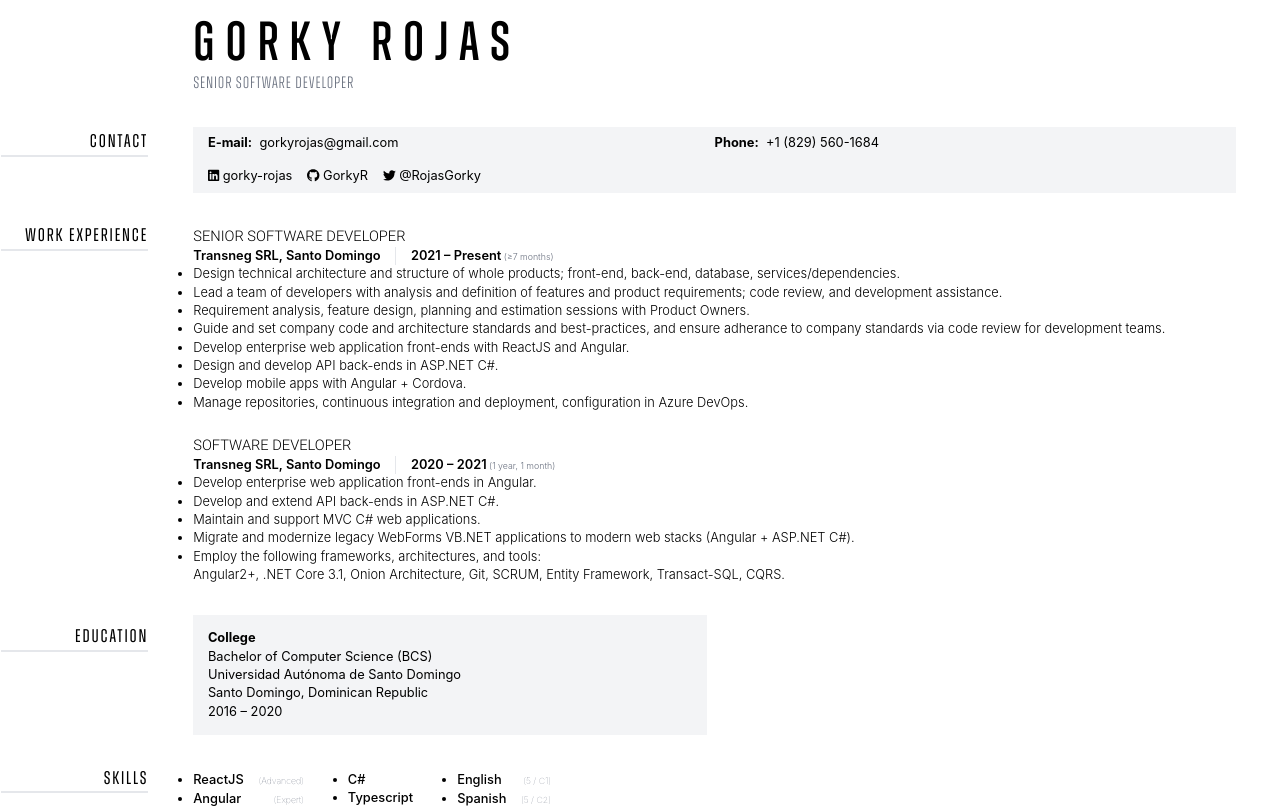
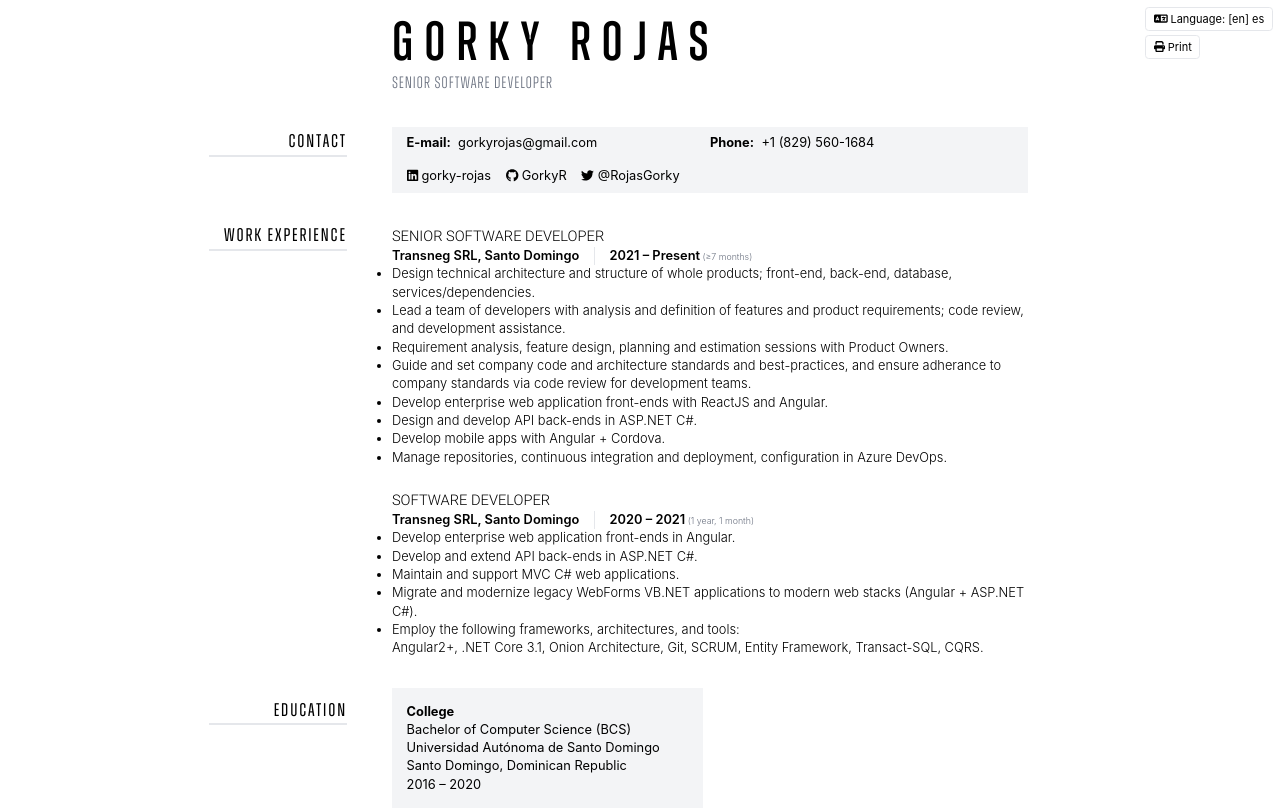
Before and after one commit to GorkyR/resume, a React (Create React App) app: page / in a window 1280 px wide. Shown: the top 808 px of the page. Built offline with nearby package versions, Linux system fonts and the light colour scheme.

Commit message:
include build for gh pages

```diff
--- a/package.json
+++ b/package.json
@@ -2,6 +2,7 @@
   "name": "resume",
   "version": "0.1.0",
   "private": true,
+  "homepage": "./",
   "dependencies": {
     "@fortawesome/fontawesome-svg-core": "^6.1.1",
     "@fortawesome/free-brands-svg-icons": "^6.1.1",
--- a/src/app.tsx
+++ b/src/app.tsx
@@ -4,6 +4,8 @@ import labels from "./labels"
 import { swx } from "./utilities/react.utilities"
 import { useEffect, useState } from "react"
 import { global_hotkey } from "./utilities/utilitites"
+import { usePrint } from "./components/printer"
+import Icon from "./components/icon"
 
 export function App() {
   const [language, setLang] = useState<Language>('en')
@@ -177,12 +179,34 @@ export function App() {
           phone: '+1 (849) 206-8413',
         },
       }
-    ]
+    ],
   }
 
-  useEffect(() => global_hotkey('p', window.print), [])
+  useEffect(() => {
+    document.title = `Résumé | ${resume.profile.name} ${resume.profile.last_name}`
+  }, [resume.profile.name + resume.profile.last_name])
+
   useEffect(() => global_hotkey('l', () => setLang(l => l == 'en'? 'es' : 'en')), [])
   useEffect(() => global_hotkey('s', () => {}), [])
 
-  return <Template1 resume={resume} language={language}/>
+  const content = <Template1 resume={resume} language={language}/>
+
+  const print = usePrint()
+  useEffect(() => global_hotkey('p', () => print(content)), [language])
+
+  return <div className="relative">
+    {content}
+    <div className="fixed top-0 right-0 grid place-items-start gap-1 text-xs p-2">
+      <button
+        onClick={() => setLang(l => l == 'en'? 'es' : 'en')}
+        className="border rounded px-2 py-1 bg-white hover:bg-neutral-100">
+        <Icon icon="language"/> {swx(language, { en: 'Language', es: 'Lenguaje' })}: {swx(language, { en: '[en] es', es: 'en [es]' })}
+      </button>
+      <button
+        onClick={() => print(content)}
+        className="border rounded px-2 py-1 bg-white hover:bg-neutral-100">
+        <Icon icon="print"/> {swx(language, { en: 'Print', es: 'Imprimir' })}
+      </button>
+    </div>
+  </div>
 }
--- /dev/null
+++ b/src/components/container.props.ts
@@ -0,0 +1,8 @@
+import { CSSProperties } from "react"
+
+export type Child = undefined | null | boolean | number | string | JSX.Element
+export type ContainerProperties = {
+	className?: string
+	style?: CSSProperties
+	children?: Child | Child[]
+}
--- /dev/null
+++ b/src/components/printer.module.scss
@@ -0,0 +1,9 @@
+.printable {
+	display: none;
+	@media print { display: block; }
+}
+
+.non_printable {
+	display: block;
+	@media print { display: none; }
+}
--- /dev/null
+++ b/src/components/printer.tsx
@@ -0,0 +1,39 @@
+import React, { useContext, useEffect, useState } from "react";
+import { cx } from "../utilities/react.utilities";
+import { Child } from "./container.props";
+
+import styles from './printer.module.scss'
+
+type PrintFunction = (content?: Child | Child[]) => void
+
+const PrinterContext: React.Context<{ print: PrintFunction }> = React.createContext({
+	print: (..._) => {}
+})
+
+const usePrint = (): PrintFunction => useContext(PrinterContext).print
+
+export default function Printer({ children }: { children: Child | Child[] }) {
+	const [state, setState] = useState({ printing: false, content: null as Child | Child[] | null })
+	useEffect(() => {
+		if (!state.printing) return
+		const stamp = Date.now()
+		window.print()
+		setTimeout(() => setState({ printing: false, content: null }),
+			Date.now() - stamp <= 500? 10_000 : 0)
+	}, [state.printing])
+	function print(content?: Child | Child[]) {
+		setState({ printing: true, content })
+	}
+	return (
+		<PrinterContext.Provider value={{ print }}>
+			{state.content != null && <section className={styles.printable}>
+				{state.content}
+			</section>}
+			<section className={cx({ [styles.non_printable]: state.content != null })}>
+				{children}
+			</section>
+		</PrinterContext.Provider>
+	)
+}
+
+export { PrinterContext, Printer, usePrint }
--- a/src/components/table-layout.tsx
+++ b/src/components/table-layout.tsx
@@ -1,11 +1,5 @@
-import { CSSProperties } from "react"
+import { ContainerProperties } from "./container.props";
 
-type Child = undefined | null | boolean | number | string | JSX.Element
-type ContainerProperties = {
-	className?: string
-	style?: CSSProperties
-	children?: Child | Child[]
-}
 export default function TableLayout({ className, style, children }: ContainerProperties) {
 	return <table className={className} style={style}><tbody>{children}</tbody></table>
 }
--- a/src/index.tsx
+++ b/src/index.tsx
@@ -9,6 +9,7 @@ import { fab } from '@fortawesome/free-brands-svg-icons';
 import './styles.scss'
 
 import './utilities/extensions'
+import Printer from './components/printer';
 
 library.add(fas, far, fab)
 
@@ -16,7 +17,7 @@ const root = ReactDOM.createRoot(
   document.getElementById('root') as HTMLElement
 );
 root.render(
-  <React.StrictMode>
+  <Printer>
     <App />
-  </React.StrictMode>
+  </Printer>
 );
--- a/src/models.ts
+++ b/src/models.ts
@@ -48,7 +48,7 @@ export interface Resume {
 		relationship?: string
 		institution?: Institution
 		contact_info: ContactInfo
-	}[]
+	}[],
 }
 
 export type Language = 'en' | 'es'
--- a/src/templates/t1.module.scss
+++ b/src/templates/t1.module.scss
@@ -1,5 +1,9 @@
 table.content {
 	@apply w-full mt-4;
+	max-width: min(100%, 864px);
+	margin-inline: auto;
+
+	@media print { max-width: 100%; }
 
 	td { @apply align-baseline; }
 
--- a/src/templates/t1.tsx
+++ b/src/templates/t1.tsx
@@ -78,7 +78,7 @@ export default function Template1({ resume: cv, language: lang, printing }: { re
 			</td>
 		</tr>}
 
-		{cv.experience?.length && <tr> {/* Work Experience */}
+		{cv.experience?.length? <tr> {/* Work Experience */}
 			<td className={styles.side}>
 				<h2>{lbl.work_experience}</h2>
 			</td>
@@ -115,9 +115,9 @@ export default function Template1({ resume: cv, language: lang, printing }: { re
 								</ul>)}
 					</div>)}
 			</td>
-		</tr>}
+		</tr> : null}
 
-		{cv.education?.length && <tr> {/* Education */}
+		{cv.education?.length? <tr> {/* Education */}
 			<td className={styles.side}>
 				<h2>{lbl.education}</h2>
 			</td>
@@ -145,9 +145,9 @@ export default function Template1({ resume: cv, language: lang, printing }: { re
 						)}
 				</div>
 			</td>
-		</tr>}
+		</tr> : null}
 
-		{cv.skills?.length && <tr> {/* Skills */}
+		{cv.skills?.length? <tr> {/* Skills */}
 			<td className={styles.side}>
 				<h2>{lbl.skills}</h2>
 			</td>
@@ -167,9 +167,9 @@ export default function Template1({ resume: cv, language: lang, printing }: { re
 					)}
 				</div>
 			</td>
-		</tr>}
+		</tr> : null}
 
-		{cv.references?.length && <tr> {/* References */}
+		{cv.references?.length? <tr> {/* References */}
 			<td className={styles.side}>
 				<h2>{lbl.references}</h2>
 			</td>
@@ -188,6 +188,6 @@ export default function Template1({ resume: cv, language: lang, printing }: { re
 					</div>
 				)}
 			</td>
-		</tr>}
+		</tr> : null}
 	</TableLayout>
 }
```
Also changed, not shown: 35 other files (tests, documents, lock files or other folders).
